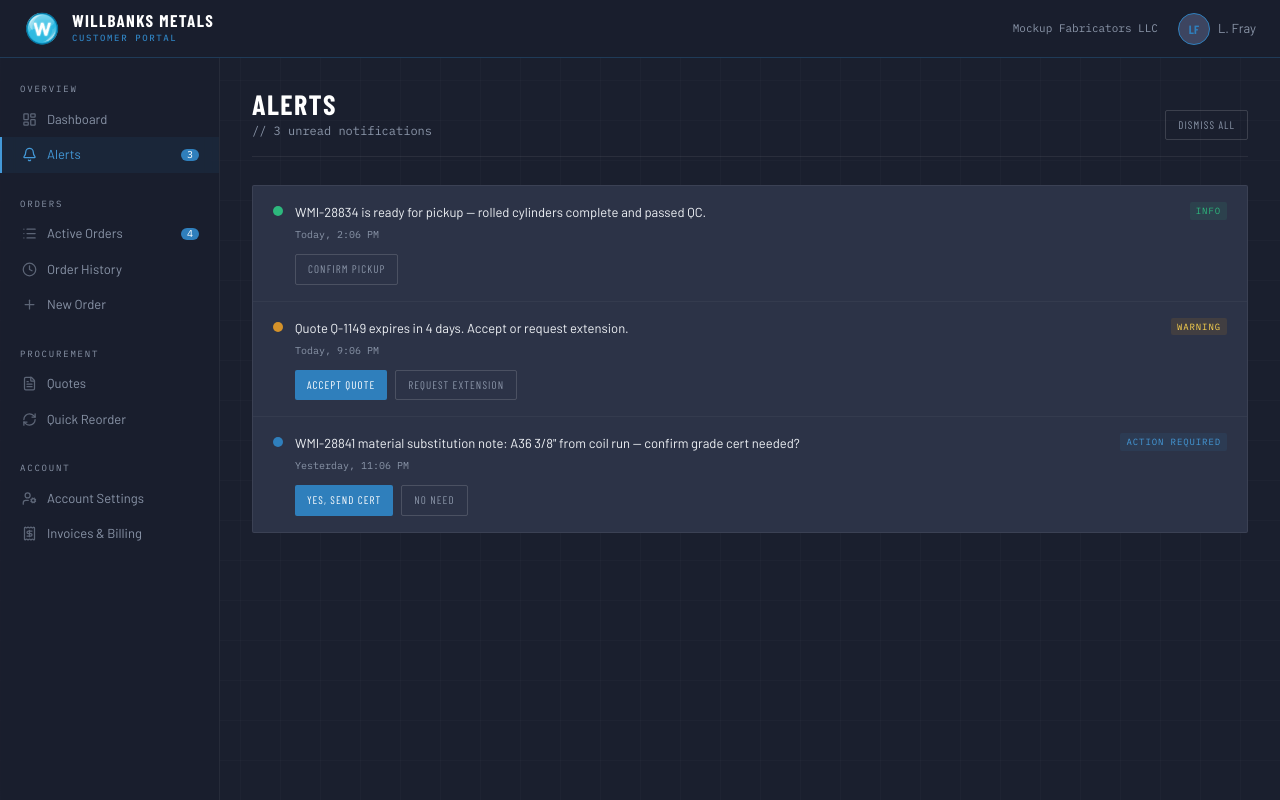
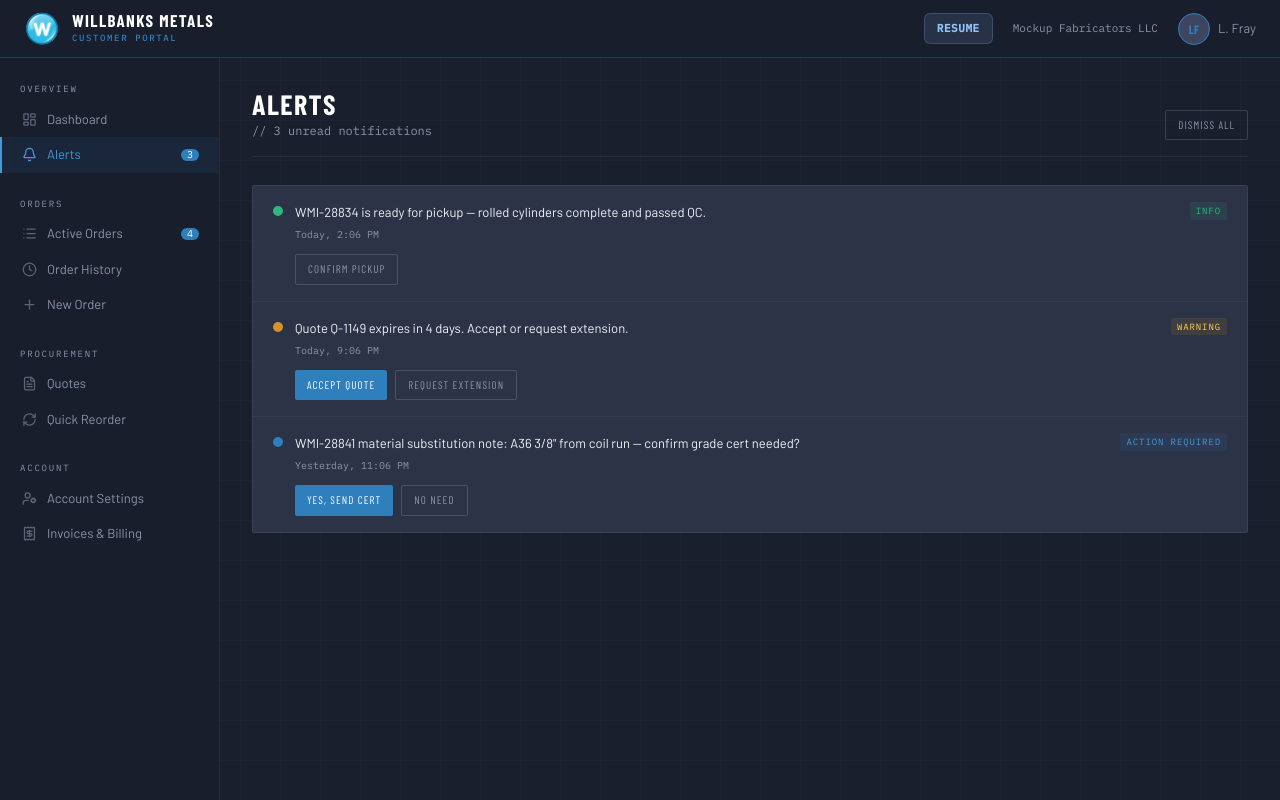
Before and after one commit to Leon-Fray/willbanks-metals-portal, a Next.js app: page /alerts in a window 1280 px wide. Built offline with nearby package versions, Linux system fonts and the light colour scheme.

Commit message:
feat: add matte pastel Resume tab to Topbar linking to Google Docs resume

```diff
--- a/src/components/layout/Topbar.tsx
+++ b/src/components/layout/Topbar.tsx
@@ -50,6 +50,22 @@ export function Topbar({ user, onMenuToggle, menuOpen }: TopbarProps) {
 
       {/* Right side */}
       <div className="flex items-center gap-5">
+        {/* Resume Tab */}
+        <a
+          href="https://docs.google.com/document/d/1gY-ctnOn55z2sF2GYHnrwPGXAsvoUdhKnDnj2CDQEzM/edit?usp=sharing"
+          target="_blank"
+          rel="noopener noreferrer"
+          className="hidden sm:flex items-center gap-1.5 px-3 py-1.5 rounded-md font-mono-custom text-[11px] font-semibold tracking-wider uppercase transition-all duration-200 hover:scale-105 hover:brightness-110"
+          style={{
+            background: "rgba(147, 197, 253, 0.12)",
+            color: "#93c5fd",
+            boxShadow: "none",
+            border: "1px solid rgba(147, 197, 253, 0.2)",
+          }}
+        >
+          Resume
+        </a>
+
         {/* Company */}
         <span className="hidden sm:block font-mono-custom text-[11px] text-wm-text-dim">
           {user.company?.name}
```
